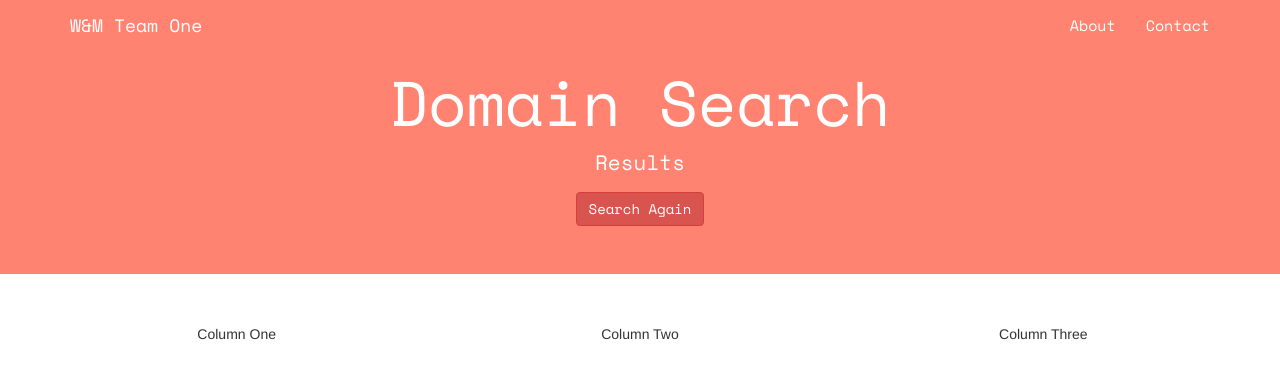
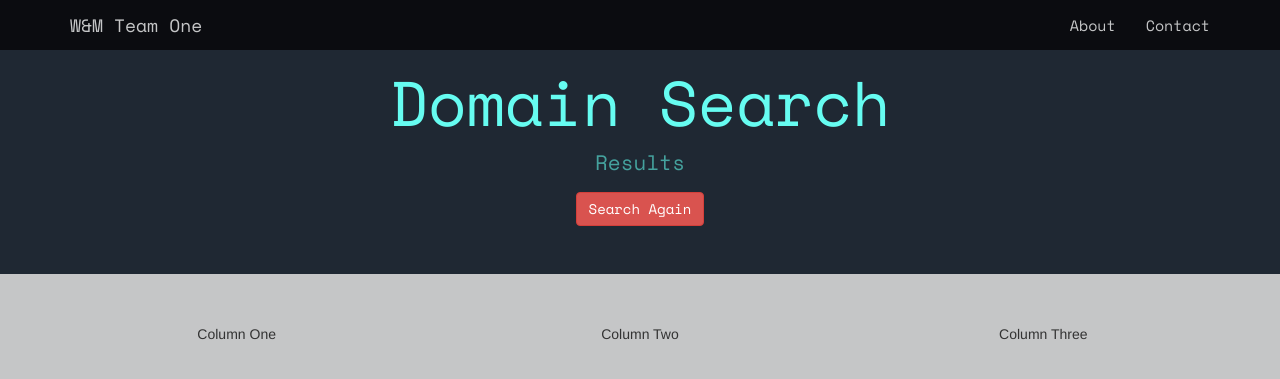
Before and after one commit to adamflentz/HACKU6, a Django app: page /results/ in a window 1280 px wide. Shown: the top 379 px of the page. Run offline with Django 3.2, Linux system fonts and the light colour scheme; some libraries are stand-ins or nearby versions.

Commit message:
Changed color scheme

```diff
--- a/domain/static/css/results.css
+++ b/domain/static/css/results.css
@@ -1,25 +1,28 @@
+body{
+    background-color: #C5C6C7;
+}
+
 .jumbotron {
-    background-color: #ff8370;
-    color: #ffffff;
+    background-color: #1F2833;
     font-family: 'Space Mono', monospace;
 }
 
 .navbar {
     margin-bottom: 0;
-    background-color: #ff8370;
     border: 0;
     font-size: 15px !important;
+    background-color: #0B0C10;
     border-radius: 0;
+}
+
+.navbar li a, .navbar .navbar-brand{
+    color: #C5C6C7 !important;
     font-family: 'Space Mono', monospace;
 }
 
-.navbar li a, .navbar .navbar-brand{
-    color: #fff !important;
-}
-
 .navbar-nav li a:hover, .navbar-nav li.active a {
-    color: #a04f43 !important;
-    background-color: #fff !important;
+    color: #FF8370 !important;
+    background-color: #C5C6C7!important;
 }
 
 .navbar-default .navbar-toggle {
@@ -37,4 +40,5 @@
 }
 
 .col-sm-4{
+
 }
--- a/domain/templates/results.html
+++ b/domain/templates/results.html
@@ -16,13 +16,17 @@
 <body>
 <!-- Page Header -->
 <div class="jumbotron text-center">
-  <h1>Domain Search</h1>
+    <div style="color: #66FCF1">
+        <h1>Domain Search</h1>
+    </div>
+    <div style="color:#45A29E">
     <p>Results</p>
+    </div>
     <button type="button" class="btn btn-danger" onclick= "goHome()">Search Again</button>
 </div>
 
 <!-- Navbar -->
- <nav class="navbar navbar-default navbar-fixed-top">
+<nav class="navbar navbar-inverse navbar-fixed-top">
   <div class="container">
     <div class="navbar-header">
       <button type="button" class="navbar-toggle" data-toggle="collapse" data-target="#myNavbar">
```
Also changed, not shown: domain/static/css/home.css (+11 -6 lines), domain/templates/home.html (+5 -2 lines).
